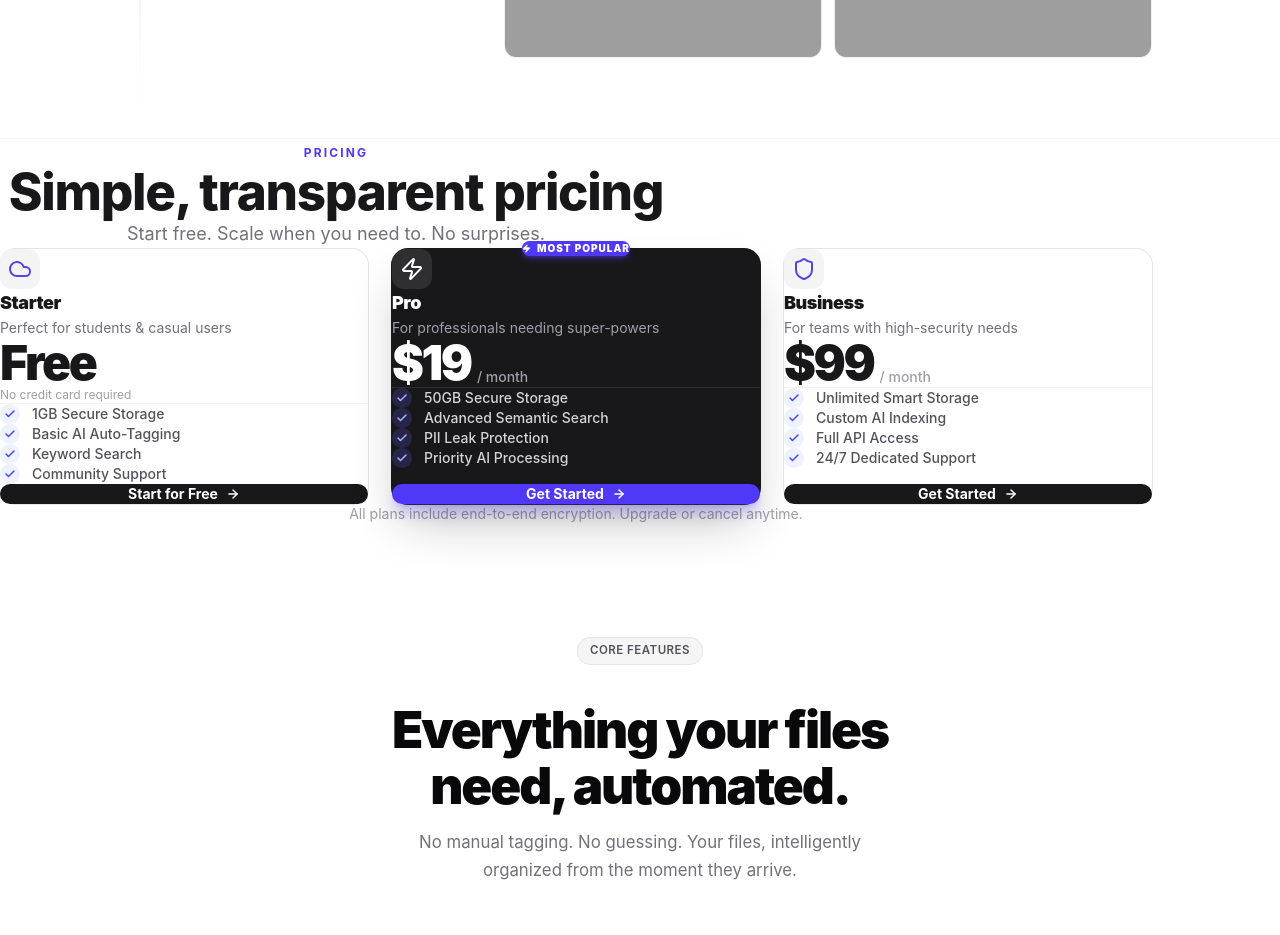
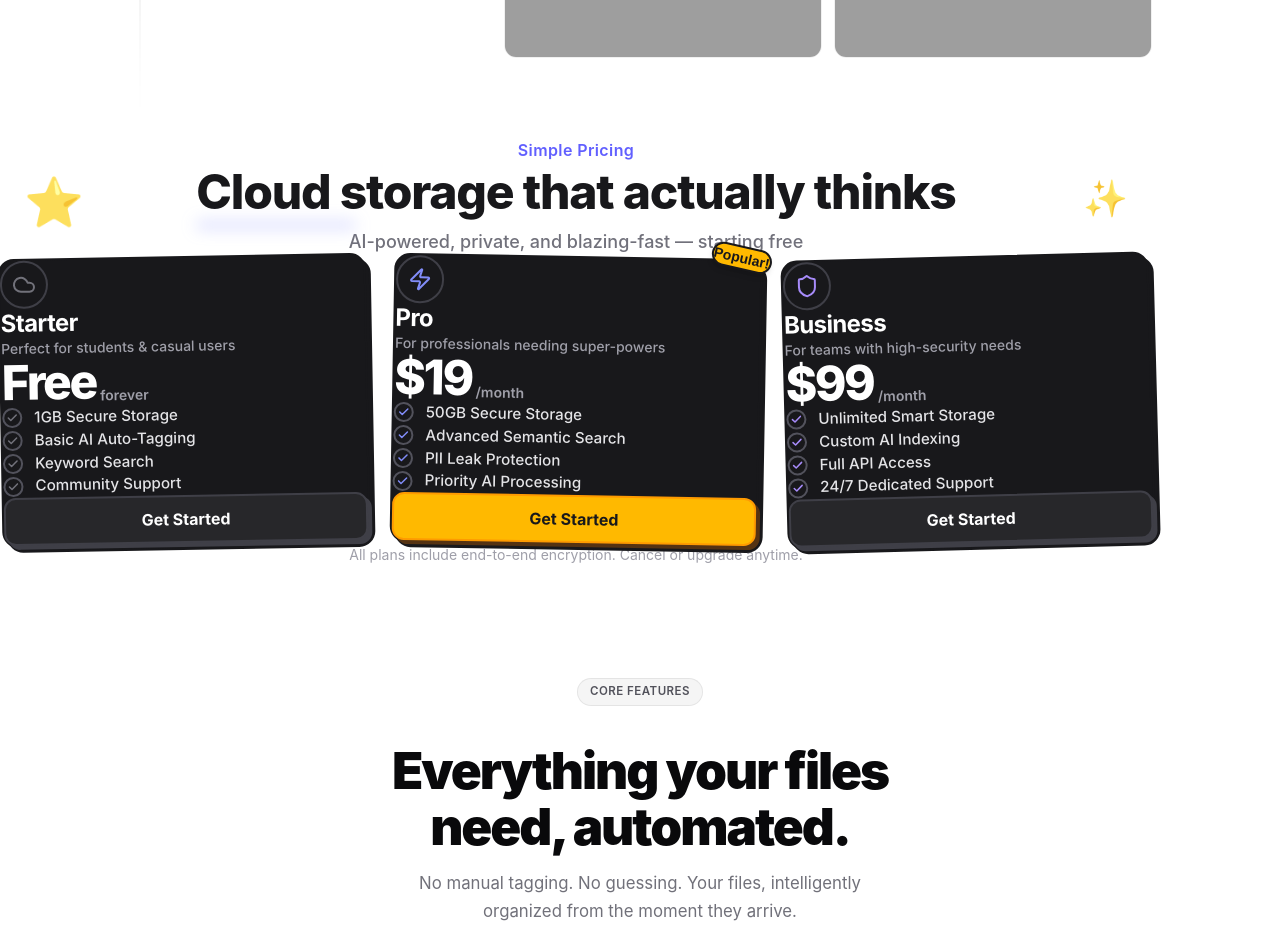
Before and after one commit to Devesh-x/major-proj, a React (Vite) app in the folder client/: page / in a window 1280 px wide. Shown: the part 2840-3775 px from the top of the page. Built offline with nearby package versions, Linux system fonts and the light colour scheme; no server answers; grey boxes are pictures that could not be loaded.

Commit message:
feat(pricing): match reference image - dark cards, offset shadow, amber badge, Syne font

```diff
--- a/client/src/components/ui/creative-pricing.jsx
+++ b/client/src/components/ui/creative-pricing.jsx
@@ -1,110 +1,141 @@
 import React from "react";
-import { Check, ArrowRight, Zap } from "lucide-react";
+import { Check, Cloud, Zap, Shield } from "lucide-react";
 import { cn } from "@/lib/utils";
 
+// Color map - explicit to avoid Tailwind purging dynamic classes
+const COLOR_MAP = {
+    zinc: "#71717a",
+    indigo: "#818cf8",
+    purple: "#a78bfa",
+    amber: "#fbbf24",
+    blue: "#60a5fa",
+};
+
 function CreativePricing({
-    tag = "Pricing",
-    title = "Simple, transparent pricing",
-    description = "Start free. Scale when you need to. No surprises.",
+    tag = "Simple Pricing",
+    title = "Cloud storage that actually thinks",
+    description = "AI-powered, private, and blazing-fast — starting free",
     tiers,
 }) {
     return (
-        <section id="pricing" className="bg-white border-t border-zinc-100">
-            <div className="max-w-6xl mx-auto px-6 py-28">
+        <div
+            className="w-full bg-white"
+            style={{ fontFamily: "'Syne', 'Inter', sans-serif" }}
+        >
+            {/* Section wrapper */}
+            <div className="relative w-full max-w-6xl mx-auto px-6 py-28" id="pricing">
+
+                {/* Decorative emoji - top-left */}
+                <span className="absolute top-10 left-6 text-5xl select-none pointer-events-none opacity-80" aria-hidden>⭐</span>
+                {/* Decorative emoji - top-right */}
+                <span className="absolute top-10 right-6 text-4xl select-none pointer-events-none opacity-80" aria-hidden>✨</span>
 
                 {/* Header */}
-                <div className="text-center max-w-2xl mx-auto mb-20">
-                    <span className="inline-block text-xs font-bold uppercase tracking-[0.18em] text-indigo-600 mb-4">
+                <div className="text-center mb-20">
+                    <p className="text-indigo-500 font-semibold text-base mb-4 tracking-wide">
                         {tag}
-                    </span>
-                    <h2 className="text-4xl md:text-[3.2rem] font-extrabold text-zinc-900 tracking-tight leading-[1.1] mb-5">
+                    </p>
+                    <div className="relative inline-block">
+                        <h2 className="text-4xl md:text-5xl font-extrabold text-zinc-900 tracking-tight leading-tight">
                             {title}
                         </h2>
-                    <p className="text-lg text-zinc-500 leading-relaxed">
+                        {/* Underline accent */}
+                        <div className="mx-auto mt-3 w-40 h-1.5 bg-indigo-400/40 rounded-full blur-sm" />
+                    </div>
+                    <p className="mt-5 text-lg text-zinc-500 font-medium">
                         {description}
                     </p>
                 </div>
 
-                {/* Tier grid */}
-                <div className="grid grid-cols-1 md:grid-cols-3 gap-6 items-stretch">
-                    {tiers.map((tier) => {
+                {/* Cards grid */}
+                <div className="grid grid-cols-1 md:grid-cols-3 gap-6">
+                    {tiers.map((tier, index) => {
                         const isPopular = tier.popular;
+                        const iconColor = COLOR_MAP[tier.color] ?? COLOR_MAP.indigo;
+                        const rotations = ["rotate-[-1deg]", "rotate-[1deg]", "rotate-[-1.5deg]"];
+                        const rot = rotations[index] ?? "";
+
                         return (
                             <div
                                 key={tier.name}
                                 className={cn(
-                                    "relative flex flex-col rounded-2xl p-8 transition-shadow duration-300",
-                                    isPopular
-                                        ? "bg-zinc-900 text-white shadow-2xl shadow-zinc-900/30 ring-1 ring-zinc-900"
-                                        : "bg-white text-zinc-900 ring-1 ring-zinc-200 hover:shadow-lg hover:shadow-zinc-100"
+                                    "relative group transition-all duration-300",
+                                    rot
+                                )}
+                            >
+                                {/* Offset shadow layer */}
+                                <div
+                                    className={cn(
+                                        "absolute inset-0 rounded-2xl border-2 border-zinc-900 bg-zinc-900",
+                                        "transition-all duration-300",
+                                        "translate-x-[5px] translate-y-[5px]",
+                                        "group-hover:translate-x-[9px] group-hover:translate-y-[9px]"
+                                    )}
+                                />
+
+                                {/* Card */}
+                                <div
+                                    className={cn(
+                                        "relative rounded-2xl border-2 border-zinc-900 p-7",
+                                        "transition-all duration-300",
+                                        "group-hover:translate-x-[-4px] group-hover:translate-y-[-4px]",
+                                        "bg-zinc-900"  // dark card — matches reference image
                                     )}
                                 >
                                     {/* Popular badge */}
                                     {isPopular && (
-                                    <div className="absolute -top-3.5 left-1/2 -translate-x-1/2">
-                                        <span className="inline-flex items-center gap-1.5 bg-indigo-600 text-white text-[10px] font-black uppercase tracking-widest px-4 py-1.5 rounded-full shadow-md shadow-indigo-600/40">
-                                            <Zap size={9} fill="currentColor" />
-                                            Most Popular
+                                        <div className="absolute -top-4 -right-3 rotate-12 z-10">
+                                            <span
+                                                className="inline-block bg-amber-400 text-zinc-900 font-bold text-sm px-4 py-1.5 rounded-full border-2 border-zinc-900 shadow-md"
+                                                style={{ fontFamily: "'Syne', sans-serif" }}
+                                            >
+                                                Popular!
                                             </span>
                                         </div>
                                     )}
 
-                                {/* Plan header */}
-                                <div className="mb-8">
+                                    {/* Icon */}
                                     <div
-                                        className={cn(
-                                            "w-10 h-10 rounded-xl flex items-center justify-center mb-5",
-                                            isPopular ? "bg-white/10" : "bg-zinc-100"
-                                        )}
-                                        style={{ color: isPopular ? "#fff" : "#4f46e5" }}
+                                        className="w-12 h-12 rounded-full flex items-center justify-center border-2 border-zinc-700 mb-5"
+                                        style={{ color: iconColor }}
                                     >
                                         {tier.icon}
                                     </div>
-                                    <h3 className={cn("text-lg font-black tracking-tight mb-1", isPopular ? "text-white" : "text-zinc-900")}>
+
+                                    {/* Plan name & description */}
+                                    <h3 className="text-2xl font-bold text-white leading-tight tracking-tight mb-1">
                                         {tier.name}
                                     </h3>
-                                    <p className={cn("text-sm leading-relaxed", isPopular ? "text-zinc-400" : "text-zinc-500")}>
+                                    <p className="text-zinc-400 text-sm font-medium mb-6">
                                         {tier.description}
                                     </p>
-                                </div>
 
                                     {/* Price */}
-                                <div className="mb-8">
-                                    <div className="flex items-end gap-1.5">
-                                        <span className={cn("text-5xl font-black tracking-tighter leading-none", isPopular ? "text-white" : "text-zinc-900")}>
+                                    <div className="mb-6 flex items-end gap-1">
+                                        <span className="text-5xl font-extrabold text-white tracking-tighter leading-none">
                                             {typeof tier.price === "number"
                                                 ? tier.price === 0 ? "Free" : `$${tier.price}`
                                                 : tier.price}
                                         </span>
                                         {typeof tier.price === "number" && tier.price > 0 && (
-                                            <span className={cn("text-sm font-medium mb-1.5", isPopular ? "text-zinc-400" : "text-zinc-400")}>
-                                                / month
-                                            </span>
+                                            <span className="text-zinc-400 text-sm font-semibold mb-1.5">/month</span>
                                         )}
-                                    </div>
                                         {tier.price === 0 && (
-                                        <p className="text-xs mt-1.5 text-zinc-400">No credit card required</p>
+                                            <span className="text-zinc-400 text-sm font-semibold mb-1.5">forever</span>
                                         )}
                                     </div>
 
-                                {/* Divider */}
-                                <div className={cn("border-t mb-8", isPopular ? "border-white/10" : "border-zinc-100")} />
-
                                     {/* Features */}
-                                <ul className="space-y-4 mb-10 flex-1">
+                                    <ul className="space-y-3.5 mb-8">
                                         {tier.features.map((feature) => (
                                             <li key={feature} className="flex items-center gap-3">
-                                            <div className={cn(
-                                                "w-5 h-5 rounded-full flex items-center justify-center shrink-0",
-                                                isPopular ? "bg-indigo-500/20" : "bg-indigo-50"
-                                            )}>
-                                                <Check
-                                                    className="w-3 h-3"
-                                                    style={{ color: isPopular ? "#a5b4fc" : "#4f46e5" }}
-                                                    strokeWidth={3}
-                                                />
+                                                <div
+                                                    className="w-5 h-5 rounded-full flex items-center justify-center border-2 border-zinc-600 shrink-0"
+                                                    style={{ color: iconColor }}
+                                                >
+                                                    <Check className="w-3 h-3" strokeWidth={3} />
                                                 </div>
-                                            <span className={cn("text-sm font-medium", isPopular ? "text-zinc-300" : "text-zinc-600")}>
+                                                <span className="text-zinc-200 text-[0.95rem] font-medium">
                                                     {feature}
                                                 </span>
                                             </li>
@@ -114,27 +145,31 @@ function CreativePricing({
                                     {/* CTA */}
                                     <button
                                         className={cn(
-                                        "w-full rounded-xl py-3.5 text-sm font-bold flex items-center justify-center gap-2",
-                                        "transition-all duration-200 group",
+                                            "w-full h-12 font-bold text-base rounded-xl",
+                                            "border-2 border-zinc-700",
+                                            "transition-all duration-300",
+                                            "shadow-[4px_4px_0px_0px] shadow-zinc-700",
+                                            "hover:shadow-[6px_6px_0px_0px]",
+                                            "hover:translate-x-[-2px] hover:translate-y-[-2px]",
                                             isPopular
-                                            ? "bg-indigo-600 text-white hover:bg-indigo-500 shadow-lg shadow-indigo-600/30"
-                                            : "bg-zinc-900 text-white hover:bg-zinc-700"
+                                                ? "bg-amber-400 text-zinc-900 border-amber-500 shadow-amber-600/30 hover:bg-amber-300"
+                                                : "bg-zinc-800 text-white hover:bg-zinc-700"
                                         )}
                                     >
-                                    {tier.price === 0 ? "Start for Free" : "Get Started"}
-                                    <ArrowRight size={14} strokeWidth={2.5} className="group-hover:translate-x-0.5 transition-transform" />
+                                        Get Started
                                     </button>
+                                </div>
                             </div>
                         );
                     })}
                 </div>
 
                 {/* Footer note */}
-                <p className="text-center text-sm text-zinc-400 mt-12">
-                    All plans include end-to-end encryption. Upgrade or cancel anytime.
+                <p className="text-center text-zinc-400 text-sm mt-14">
+                    All plans include end-to-end encryption. Cancel or upgrade anytime.
                 </p>
             </div>
-        </section>
+        </div>
     );
 }
 
--- a/client/src/index.css
+++ b/client/src/index.css
@@ -1,5 +1,5 @@
 @import "tailwindcss";
-@import url('https://fonts.googleapis.com/css2?family=Inter:ital,opsz,wght@0,14..32,300;0,14..32,400;0,14..32,500;0,14..32,600;0,14..32,700;0,14..32,800;0,14..32,900;1,14..32,400&family=Playfair+Display:ital,wght@1,700;1,800;1,900&display=swap');
+@import url('https://fonts.googleapis.com/css2?family=Inter:ital,opsz,wght@0,14..32,300;0,14..32,400;0,14..32,500;0,14..32,600;0,14..32,700;0,14..32,800;0,14..32,900;1,14..32,400&family=Playfair+Display:ital,wght@1,700;1,800;1,900&family=Syne:wght@400;500;600;700;800&display=swap');
 
 /* ── Reset ── */
 *,
```
Lines whose indentation alone changed are shown as unchanged.
